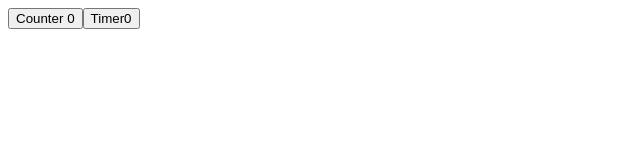
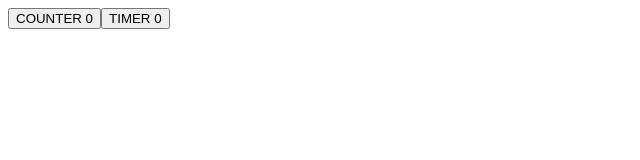
Before and after one commit to karanjoshi-kj/REACT, a React (Vite) app in the folder demo/: page / in a window 1280 px wide. Shown: the top 160 px of the page, without its empty margins (0-640 px from the left). Built offline with nearby package versions, Linux system fonts and the light colour scheme.

Commit message:
USEEFFECT IN REACT

```diff
--- a/demo/src/App.jsx
+++ b/demo/src/App.jsx
@@ -3,7 +3,8 @@
 // import Topbar2 from "./components/TopBar2/Topbar2"
 
 // import Quiz from "./components/PROJECTS/Quiz"
-import Useeffect from "./components/USEEFFECT/Useeffect"
+import Statedependency from "./components/USEEFFECT/Statedependency"
+// import Useeffect from "./components/USEEFFECT/Useeffect"
 // import Todolist from "./components/PROJECTS/todolist"
 
 // import FormuseState from "./components/HOOKS/FormuseState"
@@ -28,7 +29,8 @@ import Useeffect from "./components/USEEFFECT/Useeffect"
 function App() {
   return (
     <>
-    <Useeffect/>
+    <Statedependency/>
+    {/* <Useeffect/> */}
     {/* <Quiz/> */}
     {/* <Todolist/> */}
     {/* <FormuseState/> */}
--- a/demo/src/components/USEEFFECT/Statedependency.jsx
+++ b/demo/src/components/USEEFFECT/Statedependency.jsx
@@ -4,9 +4,16 @@ const Statedependency = () => {
     const [counter, setCounter] = useState(0);
     const [timer, setTimer] = useState(0);
 
+     function helloPrint(){
+        console.log("RADHE RADHE")
+      }
+      useEffect(() => {
+        helloPrint();
+      } , [counter , timer]);
   return (
     <div>
-
+     <button onClick={() => setCounter(counter + 1)}>COUNTER {counter}</button>
+     <button onClick={() => setTimer(timer + 3)}>TIMER {timer}</button>
     </div>
   )
 }
```
